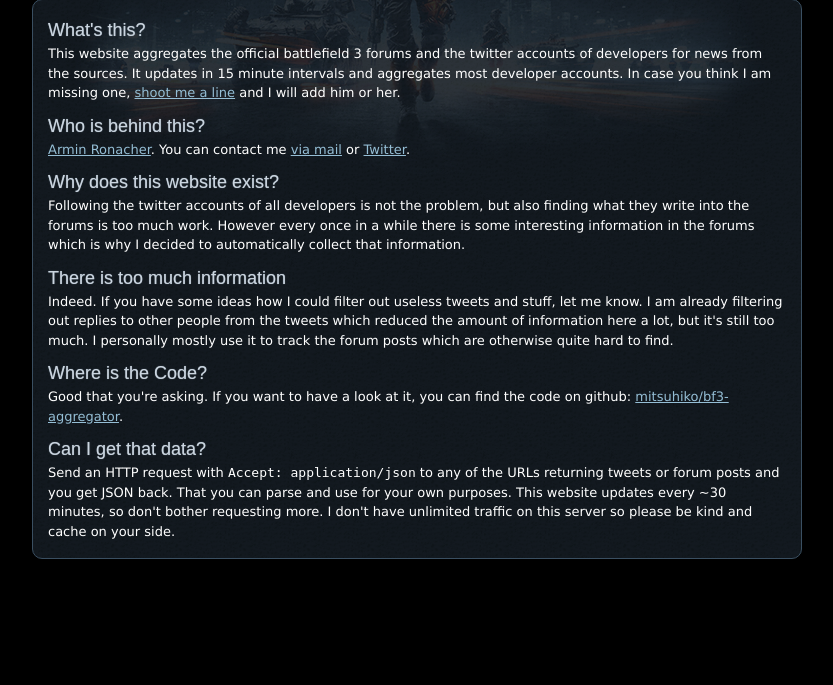
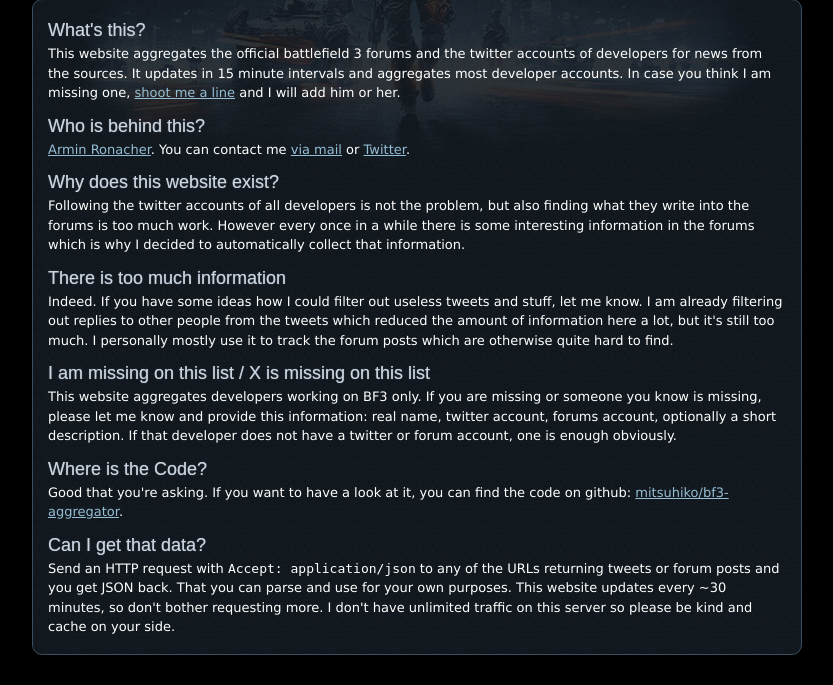
Before and after one commit to mitsuhiko/bf3-aggregator, a Flask app: page /about in a window 1280 px wide. Shown: the part 209-894 px from the top of the page, without its empty margins (223-1056 px from the left). Before the commit the page ends 768 px from the top, so only its background shows below. Run offline with Flask 2, Linux system fonts and the light colour scheme; parts of the project's set-up code (start-up, migrations or seed data) failed here and were passed over.

Commit message:
Missing developers

```diff
--- a/templates/about.html
+++ b/templates/about.html
@@ -28,6 +28,13 @@
       from the tweets which reduced the amount of information here a lot, but it's
       still too much.  I personally mostly use it to track the forum posts which
       are otherwise quite hard to find.
+    <h3 id=missing-dev>I am missing on this list / X is missing on this list</h3>
+    <p>
+      This website aggregates developers working on BF3 only.  If you are
+      missing or someone you know is missing, please let me know and provide
+      this information: real name, twitter account, forums account, optionally
+      a short description.  If that developer does not have a twitter or forum
+      account, one is enough obviously.
     <h3>Where is the Code?</h3>
     <p>
       Good that you're asking.  If you want to have a look at it, you can find the
--- a/templates/developers.html
+++ b/templates/developers.html
@@ -12,5 +12,7 @@
           }}>@{{ developer.twitter_name }}</a>{% endif %}
     {%- endfor %}
     </ul>
+    <p>
+      Someone is missing?  <a href="{{ url_for('about') }}#missing-dev">let me know</a>.
   </div>
 {% endblock %}
```
